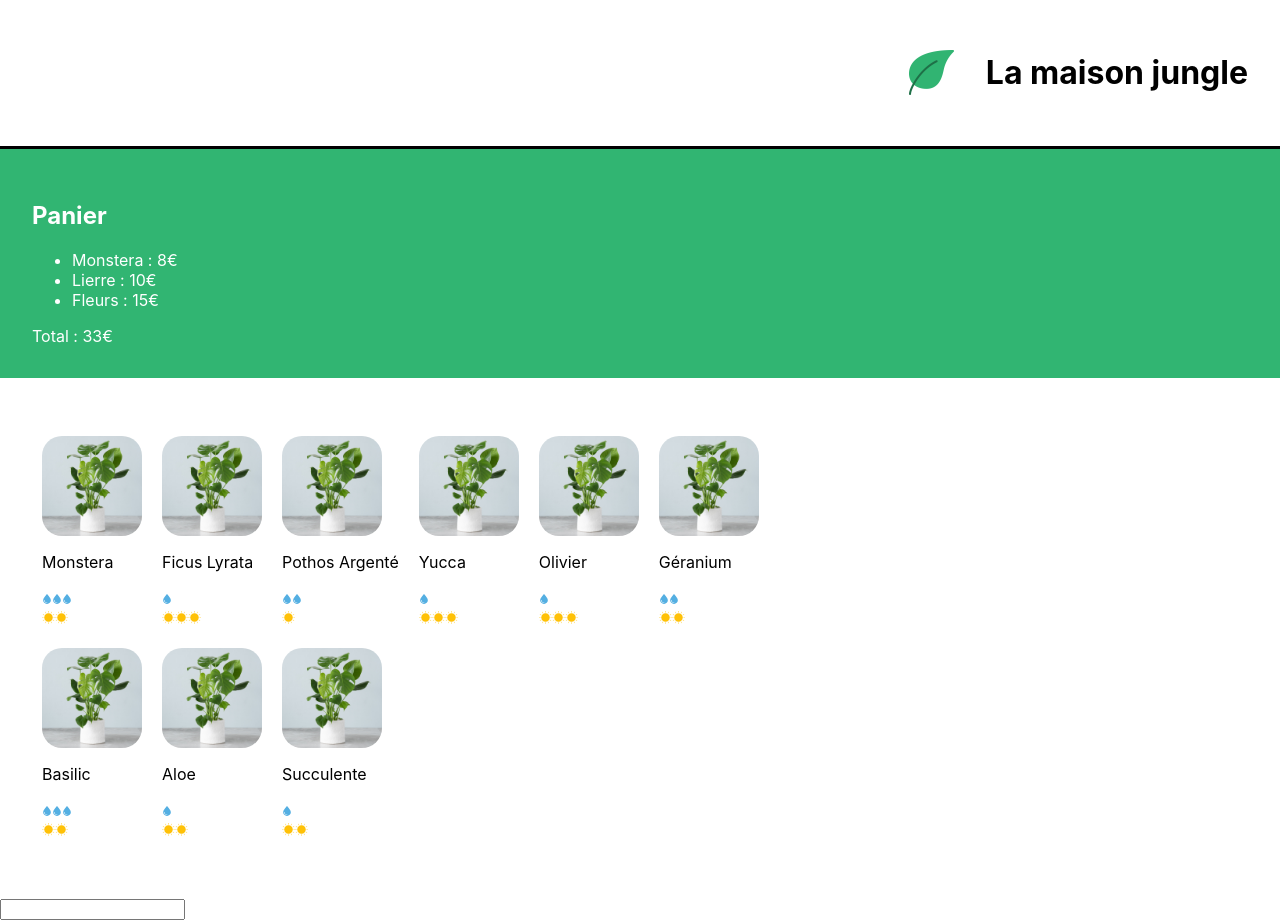
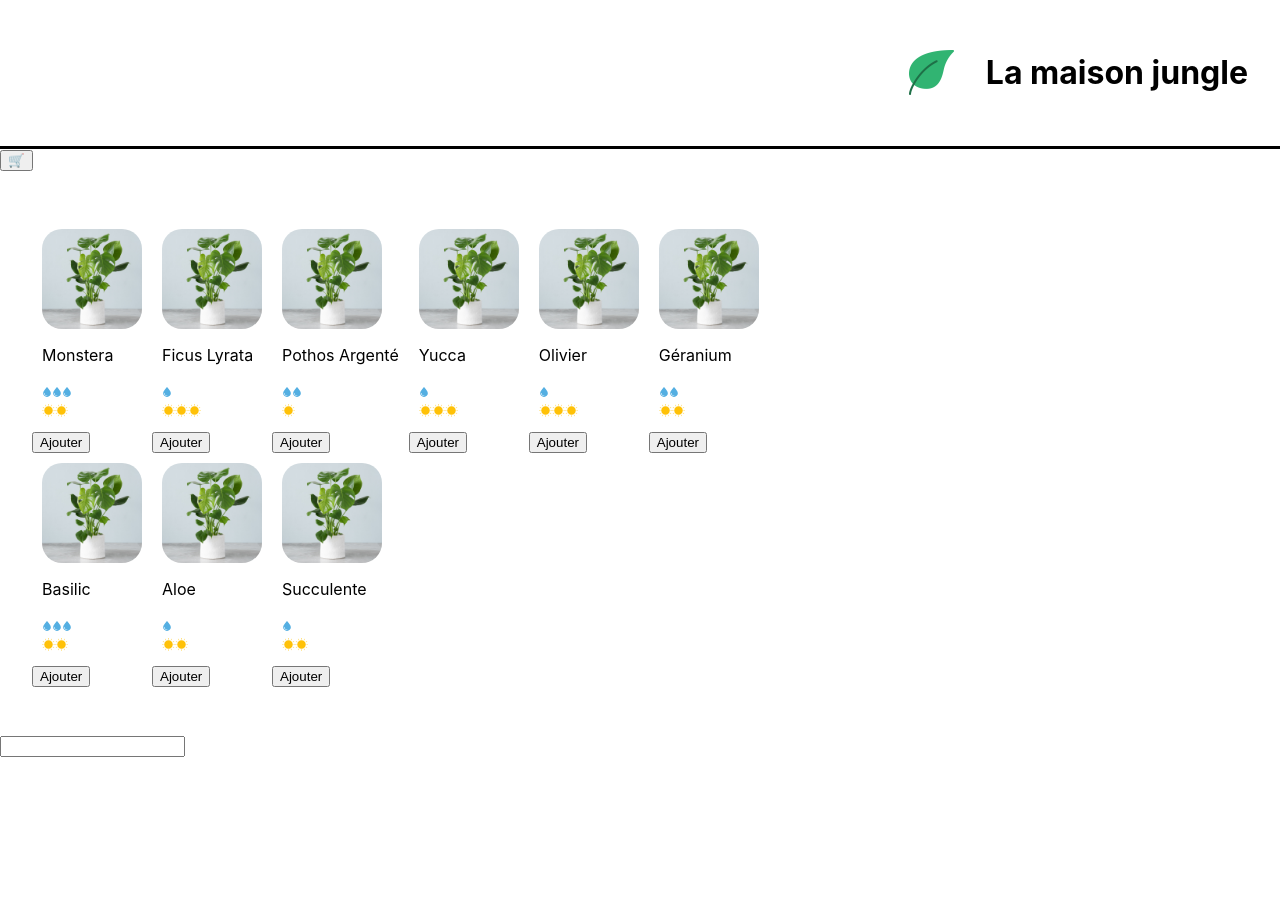
Before and after one commit to Sancxo/la-maison-jungle, a React (Create React App) app: page / in a window 1280 px wide. After the commit the page ends 800 px from the top, so only its background shows below. Built offline with nearby package versions, Linux system fonts and the light colour scheme.

Commit message:
add button improvement

```diff
--- a/src/components/App.js
+++ b/src/components/App.js
@@ -1,15 +1,19 @@
-import React from 'react';
+import React, { useState } from 'react';
 import Banner from './Banner';
 import Cart from './Cart';
 import Footer from './Footer';
 import ShoppingList from './ShoppingList';
 
 function App() {
+  const [cart, setCart] = useState(0);
+
   return (
     <React.Fragment>
       <Banner />
-      <Cart />
-      <ShoppingList />
+      <div className='lmj-layout-inner'>
+        <Cart cart={cart} setCart={setCart} />
+        <ShoppingList cart={cart} setCart={setCart} />
+      </div>
       <Footer />
     </React.Fragment>
   );
--- a/src/components/Cart.js
+++ b/src/components/Cart.js
@@ -1,17 +1,27 @@
+import { useState } from "react"
 import "../styles/Cart.css"
-const Cart = () => {
+const Cart = ({cart, setCart}) => {
+    const [isCartOpen, setIsCartOpen] = useState(false);
+
     const monsteraPrice = 8
-    const ivyPrice = 10
-    const flowerPrice = 15
-    return (
+    // const ivyPrice = 10
+    // const flowerPrice = 15
+    return isCartOpen ? (
         <div className="lmj-cart">
+            <button onClick={() => setCart(0)}>Vider le panier</button>
+            <button className='lmj-cart-toggle-button' onClick={() => setIsCartOpen(false)}>✖</button>
             <h2>Panier</h2>
-            <ul>
-                <li>Monstera : {monsteraPrice}€</li>
-                <li>Lierre : {ivyPrice}€</li>
-                <li>Fleurs : {flowerPrice}€</li>
-            </ul>
-            Total : {monsteraPrice + ivyPrice + flowerPrice }€
+            <div>
+                {/* Monstera : {monsteraPrice}€  */}
+                {/* <button onClick={() => setCart(cart + 1)}>Ajouter</button> */}
+                {/* <li>Lierre : {ivyPrice}€</li>
+                <li>Fleurs : {flowerPrice}€</li> */}
+            </div>
+            Total : {monsteraPrice * cart }€
+        </div>
+    ) : (
+        <div className="lmj-cart-closed" style={{background: 'white'}}>
+            <button className='lmj-cart-toggle-button' onClick={() => setIsCartOpen(true)}>🛒</button>
         </div>
     )
 }
--- a/src/components/PlantItem.js
+++ b/src/components/PlantItem.js
@@ -1,18 +1,18 @@
 import "../styles/PlantItem.css"
 import CareScale from "./CareScale";
 
-const PlantItem = ({name, cover, id, light, water}) => {
+const PlantItem = ({name, cover, light, water}) => {
     const handleClick = (plantName) => {
         alert(`Vous voulez acheter 1 ${plantName} ? Très bon choix 🌱✨`)
     }
 
     return (
-        <li className='lmj-plant-item' onClick={() => handleClick(name)}>
+        <div className='lmj-plant-item' onClick={() => handleClick(name)}>
             <img src={cover} alt={`${name}`} className="lmj-plant-item-cover"/>
             <p>{name}</p>
             <CareScale careType="water" scaleValue={water} />
             <CareScale careType="light" scaleValue={light} />
-        </li>
+        </div>
     )
 }
 
--- a/src/components/ShoppingList.js
+++ b/src/components/ShoppingList.js
@@ -3,7 +3,7 @@ import '../styles/ShoppingList.css';
 import { plantList } from "../datas/plantList";
 import PlantItem from "./PlantItem";
 
-const ShoppingList = () => {
+const ShoppingList = ({cart, setCart}) => {
     // const categories = plantList.reduce((acc, plant) =>
     //     !acc.includes(plant.category) ? acc.concat(plant.category) : acc,
     //     []
@@ -29,13 +29,15 @@ const ShoppingList = () => {
         // </React.Fragment>
         <ul className='lmj-plant-list'>
             {plantList.map(plant => (
+                <li key={plant.id}>
                     <PlantItem
-                    key={plant.id}
                         name={plant.name}
                         cover={plant.cover}
                         light={plant.light}
                         water={plant.water}
                     />
+                    <button onClick={() => setCart(++cart)}>Ajouter</button>
+                </li>
             ))}
         </ul>
     )
```
Lines whose indentation alone changed are shown as unchanged.
